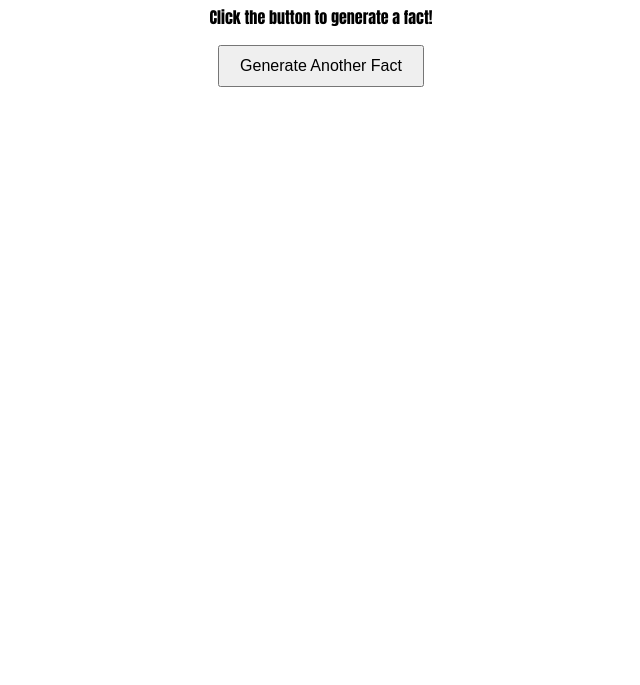
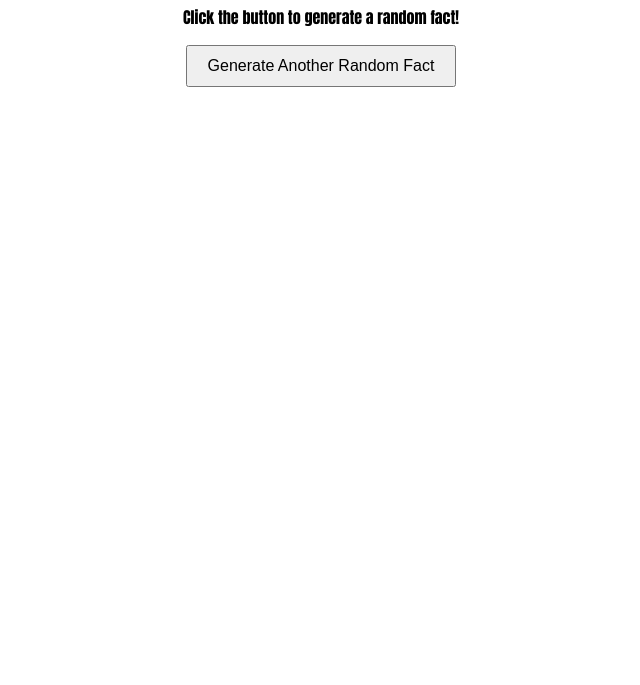
Before and after one commit to Preethibk20/Random-facts-generator, a plain HTML site: page index.html in a window 1280 px wide. Shown: the part 115-800 px from the top of the page, without its empty margins (319-959 px from the left). Drawn offline with Linux system fonts and the light colour scheme.

Commit message:
Update index.html

```diff
--- a/index.html
+++ b/index.html
@@ -9,8 +9,8 @@
 <body>
     <div class="container">
         <h1>Random Facts</h1>
-        <p id="fact">Click the button to generate a fact!</p>
-        <button onclick="generateFact()">Generate Another Fact</button>
+        <p id="fact">Click the button to generate a random fact!</p>
+        <button onclick="generateFact()">Generate Another Random Fact</button>
     </div>
     <script src="script.js"></script>
 </body>
```
